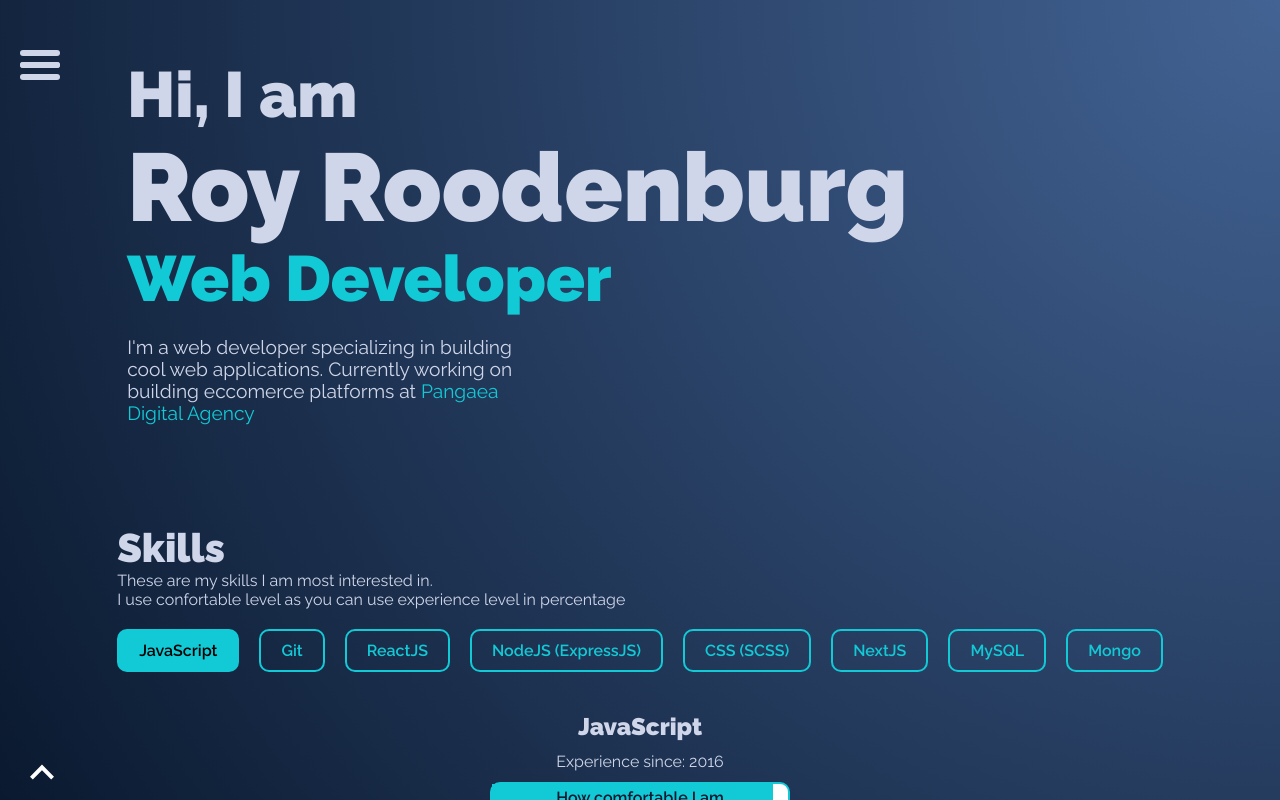
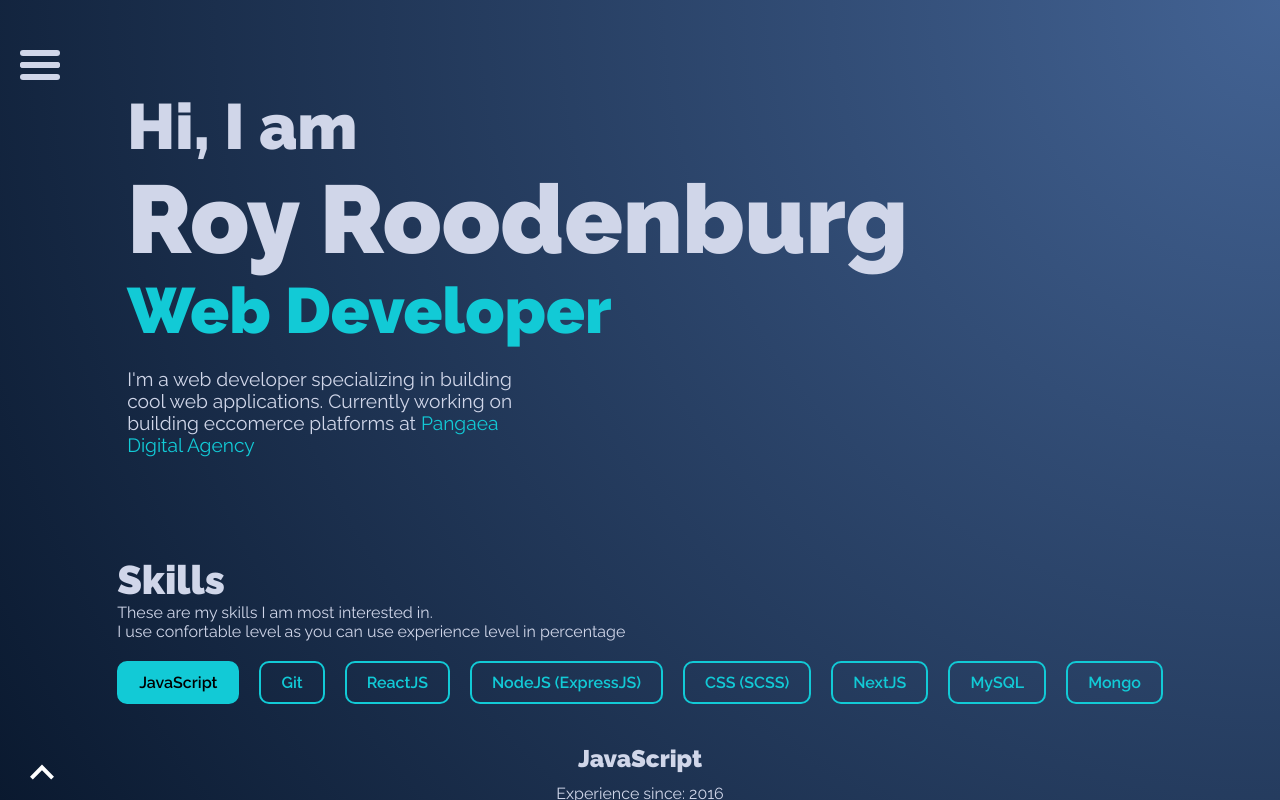
Before and after one commit to HRRood/PortfolioNext, a Next.js app: page / in a window 1280 px wide. Built offline with nearby package versions, Linux system fonts and the light colour scheme; a web font is replaced by a local one.

Commit message:
fixed some styling

```diff
--- a/pages/index.tsx
+++ b/pages/index.tsx
@@ -1,9 +1,7 @@
-import { NextPage } from "next";
 import Head from "next/head";
 import Infocontainer from "../components/global/InfoContainer";
 import SkillList from "../components/global/SkillList/SkillList";
 import Socialicons from "../components/global/SocialIcons";
-import styles from "../styles/pages/Home.module.scss";
 
 export default function Home() {
   return (
@@ -13,7 +11,7 @@ export default function Home() {
         <link rel="icon" href="/favicon.ico" />
       </Head>
 
-      <div className={styles.main}>
+      <div>
         <Infocontainer />
         <SkillList />
       </div>
--- a/styles/Layout.module.scss
+++ b/styles/Layout.module.scss
@@ -4,9 +4,9 @@
   overflow-x: hidden;
   position: relative;
   min-height: 100vh;
+  background: radial-gradient(circle at 100% 0%, #436394 0%, #0a192f 100.2%);
 
   main {
-    padding: 0.5rem;
     display: flex;
     justify-content: center;
     align-content: center;
@@ -24,7 +24,6 @@
     position: absolute;
     min-height: 100vh;
     inset: 0;
-    background: radial-gradient(circle at 100% 0%, #436394 0%, #0a192f 100.2%);
     color: $text;
     transition: all ease-out 0.2s;
 
--- a/styles/globals.scss
+++ b/styles/globals.scss
@@ -20,6 +20,10 @@ body {
   font-family: -apple-system, BlinkMacSystemFont, Segoe UI, Roboto, Oxygen, Ubuntu, Cantarell, Fira Sans, Droid Sans, Helvetica Neue, sans-serif;
 }
 
+main {
+  padding: 10vh 5vw;
+}
+
 a {
   color: $text;
   text-decoration: none;
--- a/styles/pages/Home.module.scss
+++ b/styles/pages/Home.module.scss
@@ -1,8 +1,4 @@
 @import "../settings/settings.vars";
-
-.main {
-  padding: 5vh 0;
-}
 
 .logo {
   height: 1em;
```
